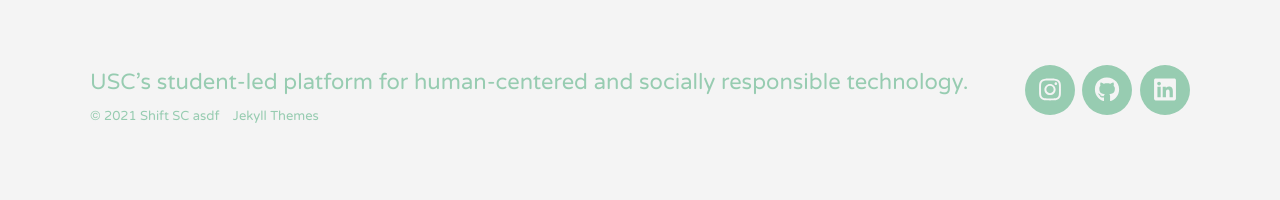
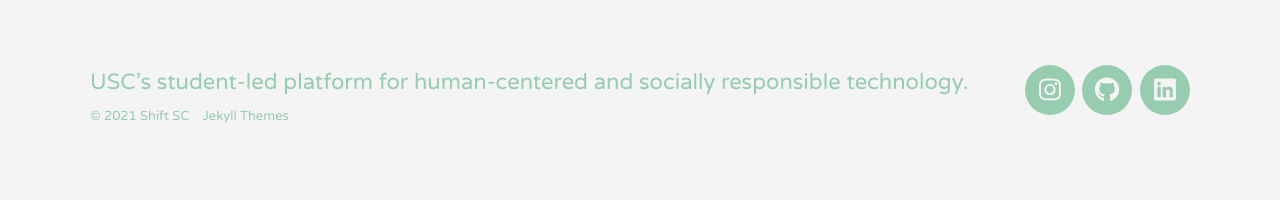
Before and after one commit to shiftsc/shiftsc.github.io, a Jekyll site: the page built from index.html, in a window 1280 px wide. Shown: the part 1444-1644 px from the top of the page. Built offline with Jekyll 4.4.1, drawn with Linux system fonts in a browser that asks for light colours; nearby versions of some CDN libraries.

Commit message:
smol edits

```diff
--- a/_data/settings.yml
+++ b/_data/settings.yml
@@ -1,5 +1,5 @@
 basic_settings:
-  site_title: Shift SC asdf
+  site_title: Shift SC
   favicon_image: '/images/arrow-logo/SHIFTSC_LOGO-01.png'
 
 header_settings:
@@ -13,7 +13,7 @@
     - title: 'Family'
       url: '/family'
     - title: 'Initiatives'
-      url: '/initiatives'
+      url: '/project'
     - title: 'Blog'
       url: '/blog/'
     - title: 'APPLY NOW'
```
